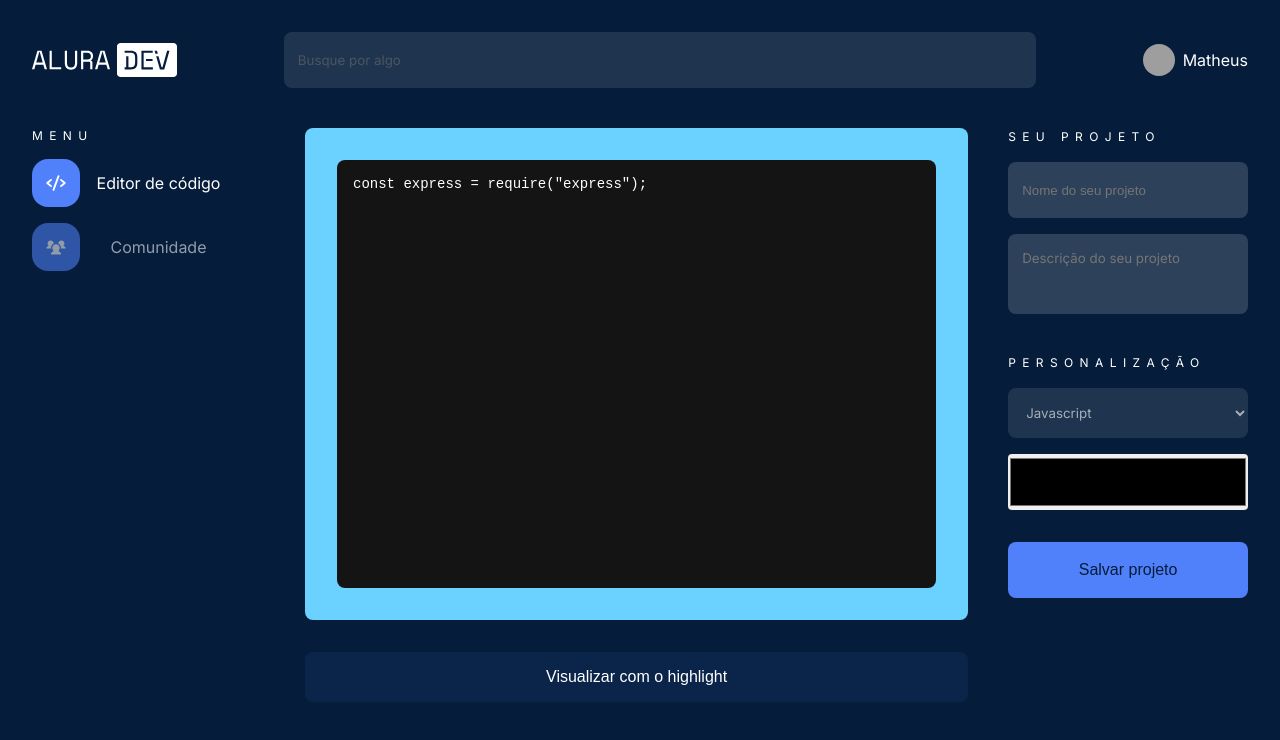
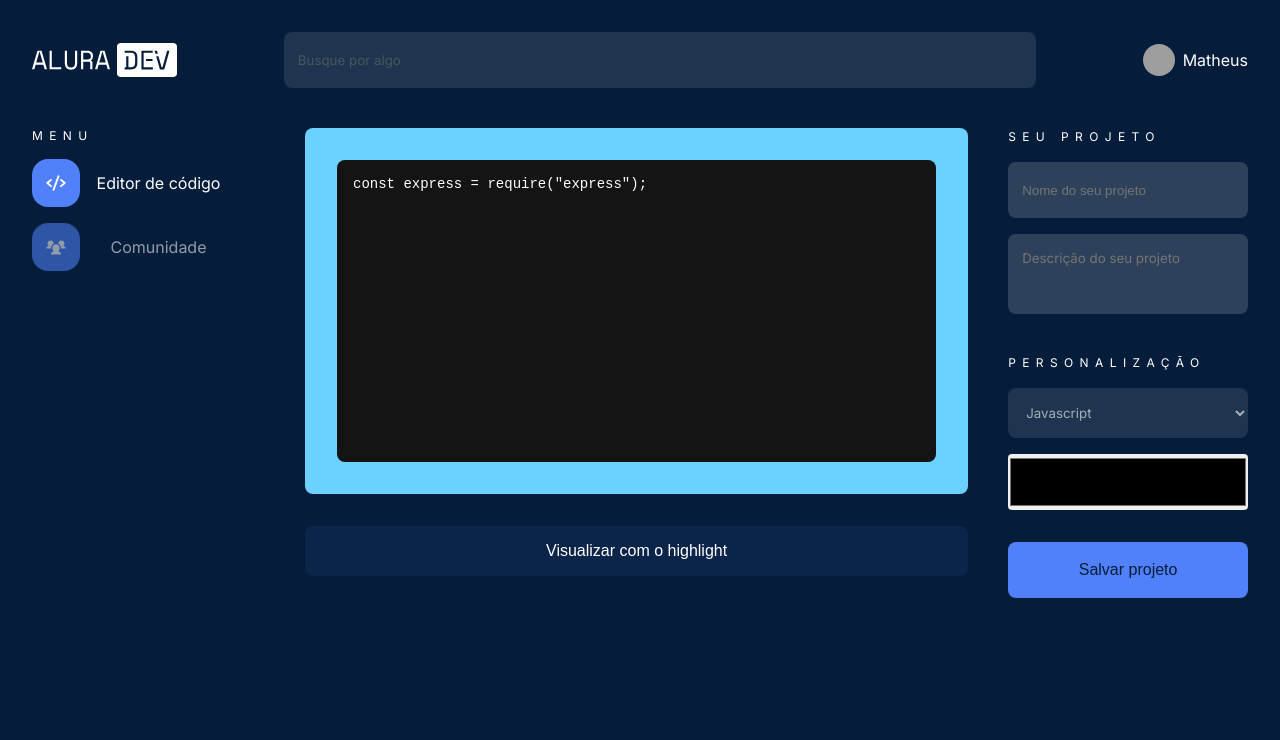
Before and after one commit to matheusgondra/challenger-front-alura, a React (Vite) app: page / in a window 1280 px wide. Shown: the top 740 px of the page. Built offline with nearby package versions, Linux system fonts and the light colour scheme; grey boxes are pictures that could not be loaded.

Commit message:
Correção do tamanho do editor

```diff
--- a/src/screen/Home/styles.ts
+++ b/src/screen/Home/styles.ts
@@ -144,6 +144,14 @@ export const HomeWrapper = styled.div`
 		padding: 0 32px;
 		padding-bottom: 40px;
 		main {
+			#code-editor {
+				div {
+					height: 366px;
+					div {
+						height: 302px;
+					}
+				}
+			}
 			form {
 				#language {
 					div {
```
